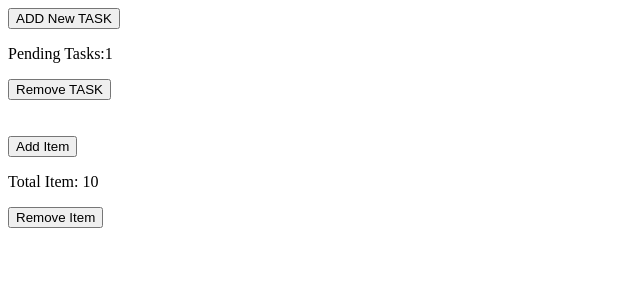
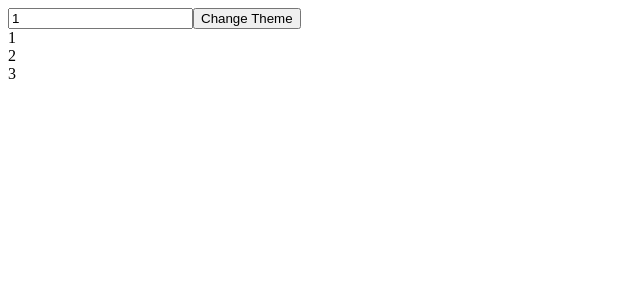
Before and after one commit to muazimmaqbool/Reactjs-with-Me, a React (Create React App) app: page / in a window 1280 px wide. Shown: the top 300 px of the page, without its empty margins (0-640 px from the left). Built offline with nearby package versions, Linux system fonts and the light colour scheme.

Commit message:
useCallback setup

```diff
--- a/src/App.jsx
+++ b/src/App.jsx
@@ -115,9 +115,9 @@ function App() {
       {/* <UseContext/> */}
 
       {/* <UseReducer/> */}
-      <UseReducer2/>
+      {/* <UseReducer2/> */}
 
-      {/* <UseCallback/> */}
+      <UseCallback/>
 
 
       {/*these are in REDUX folder */}
```
